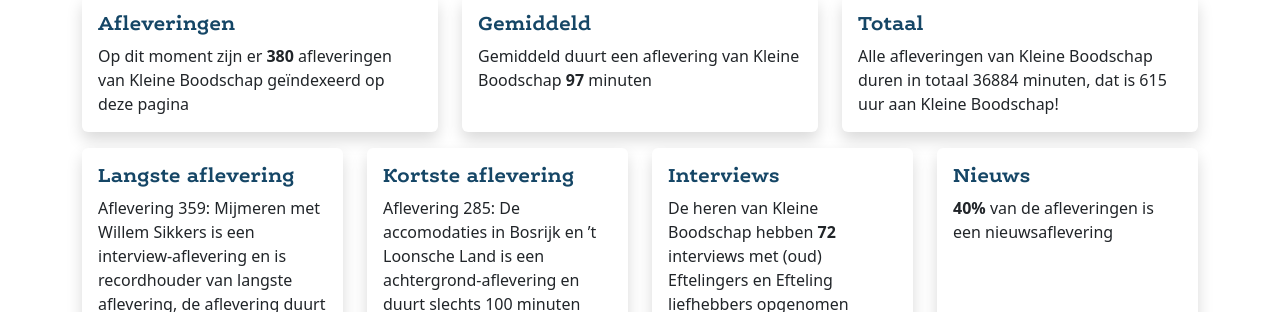
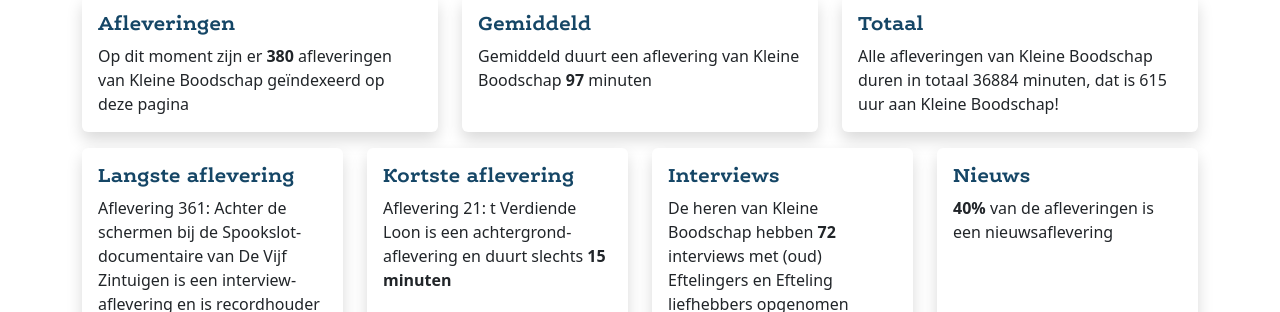
Before and after one commit to SjorsHartwijk/kleineboodschap, a website: page index.html in a window 1280 px wide. Shown: the part 640-952 px from the top of the page. Drawn offline with nearby package versions, Linux system fonts and the light colour scheme.

Commit message:
kortste en langste aflevering statistiek herschreven

```diff
--- a/assets/js/quickstats.js
+++ b/assets/js/quickstats.js
@@ -119,37 +119,31 @@
     });
 }
 // Functie om de langste en kortste aflevering op te halen en weer te geven
-function getLongestAndShortestEpisodes() {
-    // Fetch het JSON-bestand
+function findShortestAndLongestEpisodes() {
     fetch('episodes.json')
     .then(response => {
-        // Controleer of het laden van het bestand succesvol is
         if (!response.ok) {
             throw new Error('Failed to load JSON data');
         }
         return response.json();
     })
     .then(data => {
-        // Zoek de aflevering met het hoogste aantal minuten
-        let longestEpisode = data.reduce((max, episode) => max.tijd > episode.tijd ? max : episode);
+        // Sorteer de afleveringen op basis van de tijd
+        const sortedEpisodes = data.sort((a, b) => a.tijd - b.tijd);
 
-        // Zoek de aflevering met het laagste aantal minuten
-        let shortestEpisode = data.reduce((min, episode) => min.tijd < episode.tijd ? min : episode);
+        // De eerste aflevering is de kortste
+        const shortestEpisode = sortedEpisodes[0];
+        // De laatste aflevering is de langste
+        const longestEpisode = sortedEpisodes[sortedEpisodes.length - 1];
 
-        // Toon het ID, de titel en het aantal minuten van de langste aflevering
-        const longestEpisodeElement = document.getElementById('longestEpisode');
-        longestEpisodeElement.textContent = `${longestEpisode.id}: ${longestEpisode.titel} is een ${longestEpisode.categorie}-aflevering en is recordhouder van langste aflevering, de aflevering duurt ${longestEpisode.tijd} minuten`;
+        // Vul de kortste aflevering in het span-element met id "shortestEpisodeInfo"
+        document.getElementById('shortestEpisodeInfo').innerHTML = `${shortestEpisode.id}: ${shortestEpisode.titel} is een ${shortestEpisode.categorie}-aflevering en duurt slechts <strong>${shortestEpisode.tijd} minuten</strong>`;
 
-        // Toon het ID, de titel en het aantal minuten van de kortste aflevering
-        const shortestEpisodeElement = document.getElementById('shortestEpisode');
-        shortestEpisodeElement.textContent = `${shortestEpisode.id}: ${shortestEpisode.titel} is een ${shortestEpisode.categorie}-aflevering en duurt slechts ${shortestEpisode.tijd} minuten`;
+        // Vul de langste aflevering in het span-element met id "longestEpisodeInfo"
+        document.getElementById('longestEpisodeInfo').innerHTML = `${longestEpisode.id}: ${longestEpisode.titel} is een ${longestEpisode.categorie}-aflevering en is recordhouder van de langste aflevering, de aflevering duurt <strong>${longestEpisode.tijd} minuten</strong>`;
     })
     .catch(error => {
         console.error('Error:', error);
-        const longestEpisodeElement = document.getElementById('longestEpisode');
-        longestEpisodeElement.textContent = 'Er is een fout opgetreden bij het laden van de gegevens.';
-        const shortestEpisodeElement = document.getElementById('shortestEpisode');
-        shortestEpisodeElement.textContent = 'Er is een fout opgetreden bij het laden van de gegevens.';
     });
 }
 function calculateEpisodeHours() {
@@ -181,7 +175,7 @@
 }
 // Roep de functies aan wanneer de pagina geladen is
 window.onload = calculateEpisodeHours();
-window.onload = getLongestAndShortestEpisodes();
+window.onload = findShortestAndLongestEpisodes();
 window.onload = calculatePercentageNieuws();
 window.onload = countInterview();
 window.onload = calculateAverageMinutes();
--- a/index.html
+++ b/index.html
@@ -82,7 +82,7 @@
                             <div class="card shadow h-100">
                                 <div class="card-body">
                                     <h2 class="h5 card-title">Langste aflevering</h2>
-                                    <p class="card-text">Aflevering <span id="longestEpisode"></span></p>
+                                    <p class="card-text">Aflevering <span id="longestEpisodeInfo"></span></p>
                                 </div>
                             </div>
                         </div>
@@ -90,7 +90,7 @@
                             <div class="card shadow h-100">
                                 <div class="card-body">
                                     <h2 class="h5 card-title">Kortste aflevering</h2>
-                                    <p class="card-text">Aflevering <span id="shortestEpisode"></span></p>
+                                    <p class="card-text">Aflevering <span id="shortestEpisodeInfo"></span></p>
                                 </div>
                             </div>
                         </div>
```
